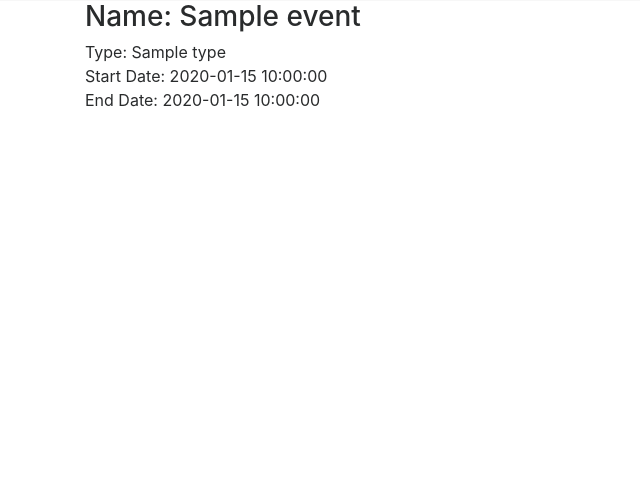
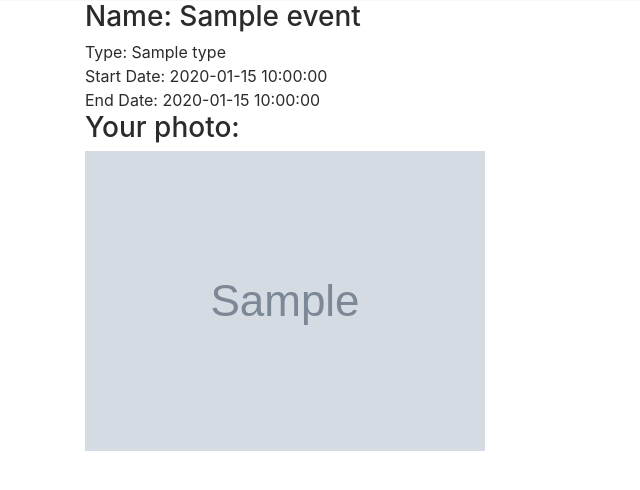
Before and after one commit to nginth/luminance, a Flask app: template luminance/templates/events/event_detail.html in a window 1280 px wide. Shown: the part 55-545 px from the top of the page, without its empty margins (0-640 px from the left). Run offline with Flask 2, Linux system fonts and the light colour scheme; tables that the repository leaves empty hold one stand-in row (values such as "Sample post"); the template is opened without the code that fills it: values that come from a table or form of the project are taken from there, most other values are stand-ins (such as "Sample title", 1, 10 or a date in 2020); grey boxes marked "Sample" are stand-in pictures; parts of the project's set-up code (start-up, migrations or seed data) failed here and were passed over; some libraries are stand-ins or nearby versions.

Commit message:
add preview of user photo to event page once theyve uploaded one; fix anonymous user not being able to see event detail page

```diff
--- a/luminance/templates/events/event_detail.html
+++ b/luminance/templates/events/event_detail.html
@@ -6,11 +6,17 @@
         <div>Type: {{ event.type }}</div>
         <div>Start Date: {{ event.start_date }}</div>
         <div>End Date: {{ event.end_date }}</div>
-        {% if not current_user.is_anonymous %}
+        {% if not current_user.is_anonymous and not photo %}
             <form method="post" enctype="multipart/form-data">
                 {{ form.photo }}
                 {{ form.submit()}}
             </form>
+        {% endif %}
+        {% if photo %}
+            <div>
+                <h3> Your photo: </h3>
+                <img src="{{ photo.url }}" class="img-fluid"/>
+            </div>
         {% endif %}
     {% else %}
         <div> Event not found. </div>
```
Also changed, not shown: luminance/events.py (+5 -6 lines).
